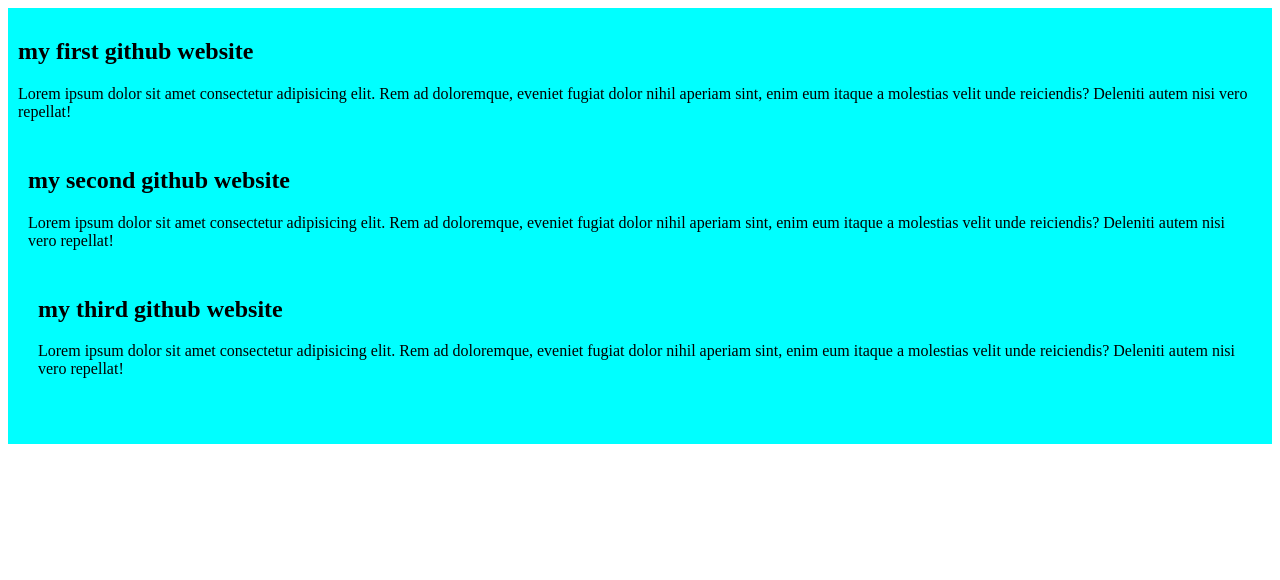
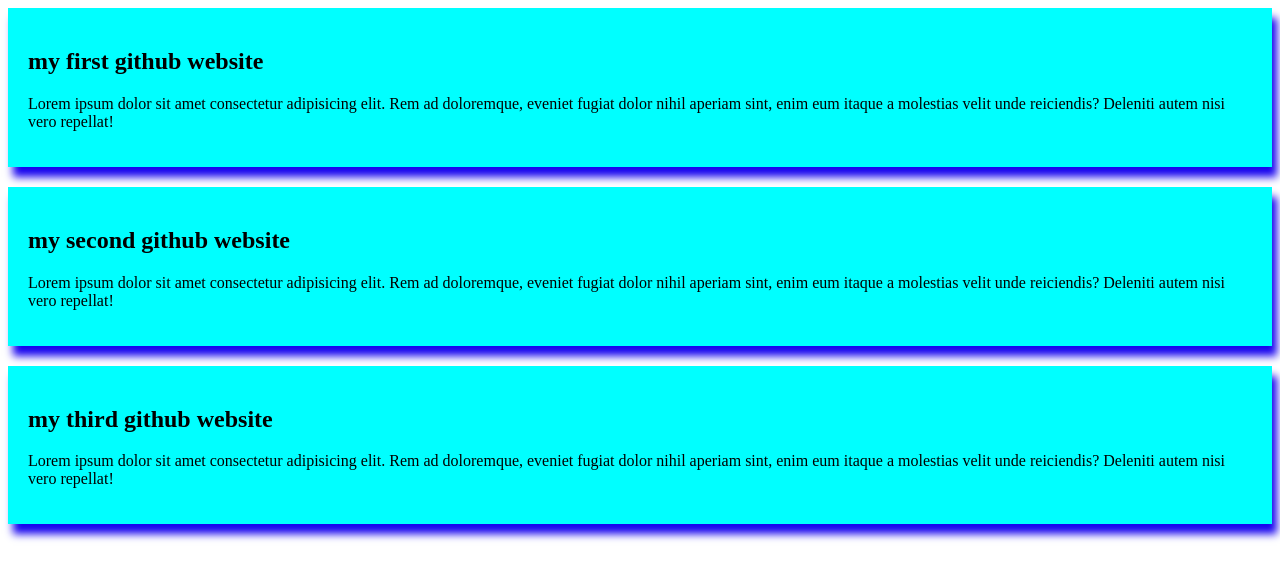
Before and after one commit to Programing360/my-smple-website, a plain HTML site: page index.html in a window 1280 px wide. Drawn offline with Linux system fonts and the light colour scheme.

Commit message:
added the new project

```diff
--- a/index.html
+++ b/index.html
@@ -12,14 +12,17 @@
     </style>
 </head>
 <body>
-    <div class="github">
+    <div>
         <h2>my first github website</h2>
         <p>Lorem ipsum dolor sit amet consectetur adipisicing elit. Rem ad doloremque, eveniet fugiat dolor nihil aperiam sint, enim eum itaque a molestias velit unde reiciendis? Deleniti autem nisi vero repellat!</p>
+    </div>
     <div>
         <h2>my second github website</h2>
         <p>Lorem ipsum dolor sit amet consectetur adipisicing elit. Rem ad doloremque, eveniet fugiat dolor nihil aperiam sint, enim eum itaque a molestias velit unde reiciendis? Deleniti autem nisi vero repellat!</p>
+    </div>
     <div>
         <h2>my third github website</h2>
         <p>Lorem ipsum dolor sit amet consectetur adipisicing elit. Rem ad doloremque, eveniet fugiat dolor nihil aperiam sint, enim eum itaque a molestias velit unde reiciendis? Deleniti autem nisi vero repellat!</p>
+    </div>
 </body>
 </html>
--- a/style/github.css
+++ b/style/github.css
@@ -1,5 +1,6 @@
 div{
     background-color: aqua;
-    padding: 10px;
-    margin-bottom: 10px;
+    padding: 20px;
+    margin-bottom: 20px;
+    box-shadow: 5px 10px 8px rgb(24, 4, 239);
 }
```
